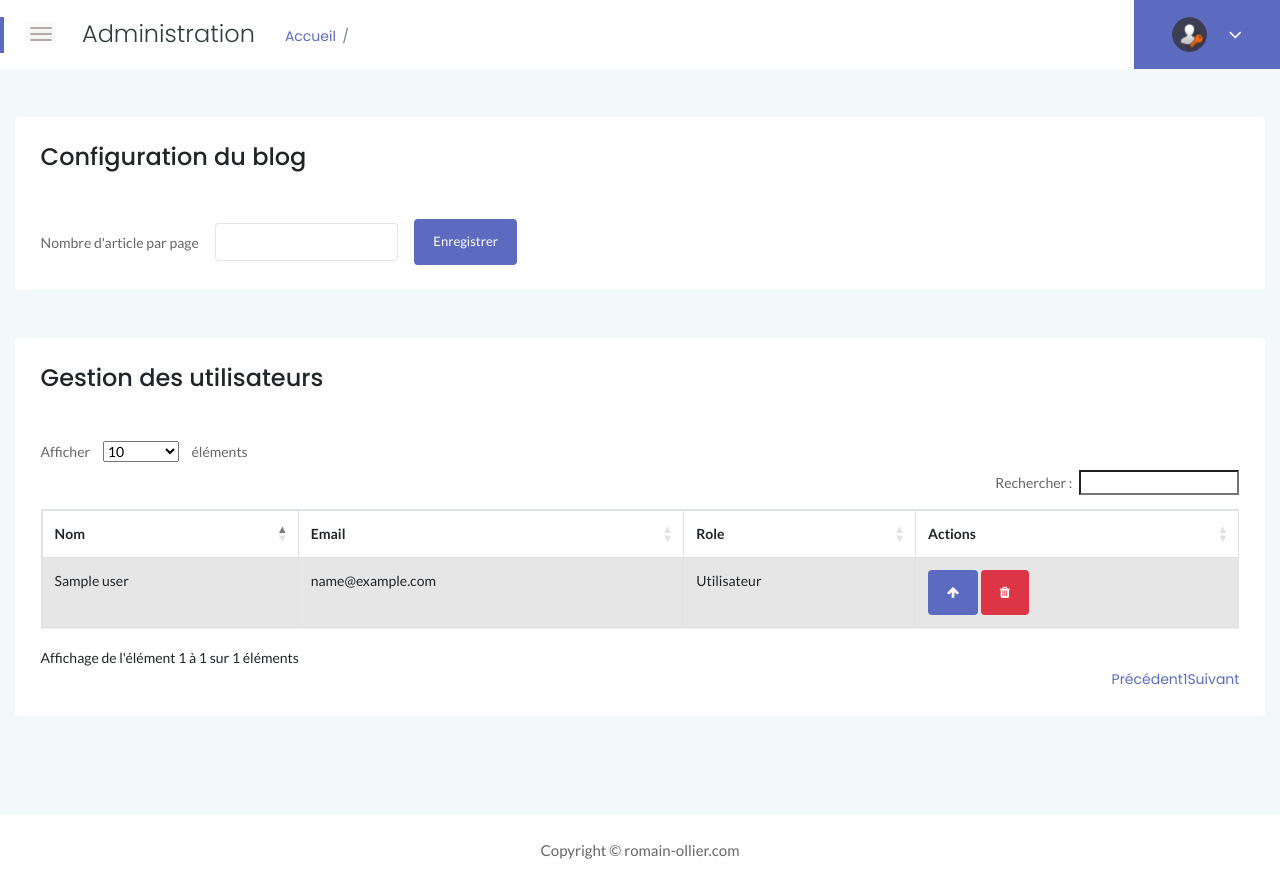
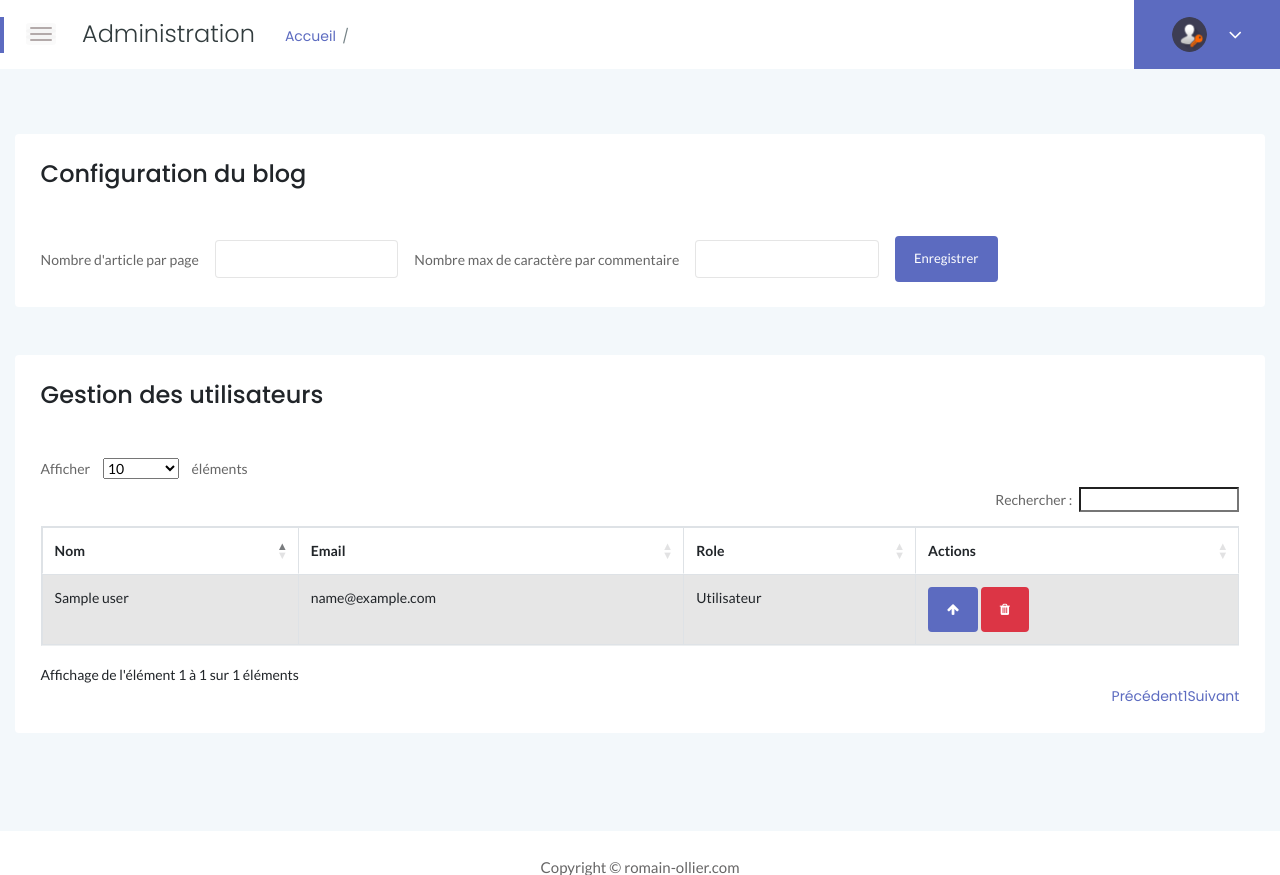
Before and after one commit to RomainDW/Blog-PHP, a PHP site: template views/admin/dashboard/index.html.twig in a window 1280 px wide. Shown: the top 875 px of the page. Run offline with PHP 8.4, Linux system fonts and the light colour scheme; the template is opened without the code that fills it: most values are stand-ins (such as "Sample title", 1, 10 or a date in 2020); some libraries are stand-ins or nearby versions.

Commit message:
:heavy_plus_sign: [Dashboard] : adding max characters config

```diff
--- a/controllers/BlogController.php
+++ b/controllers/BlogController.php
@@ -9,7 +9,7 @@ class BlogController extends Controller
     public function index() {
 
         // define how many results you want per page
-        $results_per_page = $this->model->getConfig();
+        $results_per_page = $this->model->getConfig()['ppp'];
 
         // find out the number of results stored in database
         $number_of_posts = $this->blogModel->getNumberOfPosts();
@@ -70,7 +70,8 @@ class BlogController extends Controller
                 echo $this->twig->render('front/post/index.html.twig', [
                     'post'      => $post,
                     'comments'  => $comments,
-                    'message'   => $this->msg
+                    'message'   => $this->msg,
+                    'maxLength' => $this->model->getConfig()['characters']
                 ]);
 
             } else {
--- a/controllers/CommentsController.php
+++ b/controllers/CommentsController.php
@@ -16,7 +16,9 @@ class CommentsController extends Controller
         // if user or admin is logged
         if ($this->isLogged()) {
 
-            $maxLength = 500;
+            $config = $this->model->getConfig();
+
+            $maxLength = $config['characters'];
 
             /*
              * if the user or the admin submit a comment and if fields are not empty, add the comment
--- a/views/admin/dashboard/index.html.twig
+++ b/views/admin/dashboard/index.html.twig
@@ -10,6 +10,11 @@
 
 {% block main %}
 
+    <div class="col-6 mb-3">
+        <!-- Notifications -->
+        {{ message.display }}
+    </div>
+
     <!-- START BLOG CONFIGURATION -->
     <div class="col-12">
         <div class="card">
@@ -19,17 +24,23 @@
                 </div>
 
                 <div>
+                    <form class="form-inline" method="post" action="?c=adminDashboard&t=editConfig">
 
-                    <!-- Notifications -->
-                    {{ message.display }}
-
-                    <!-- Posts per page -->
-                    <form class="form-inline" method="post" action="?c=adminDashboard&t=editConfig">
+                        <!-- Posts per page -->
                         <div class="form-group">
                             <label for="ppp">Nombre d'article par page</label>
-                            <input type="number" id="ppp" name ="ppp" class="form-control mx-sm-3" value="{{ config }}">
+                            <input type="number" id="ppp" name ="ppp" class="form-control mx-sm-3" value="{{ config.ppp }}">
                         </div>
+
+                        <!-- Characters per comment -->
+                        <div class="form-group">
+                            <label for="ppp">Nombre max de caractère par commentaire</label>
+                            <input type="number" id="cpc" name ="cpc" class="form-control mx-sm-3" value="{{ config.characters }}">
+                        </div>
+
+                        <!-- Submit button -->
                         <input type="submit" class="btn btn-primary" name="edit_config" value="Enregistrer">
+
                     </form>
 
                 </div>
--- a/views/front/post/_partials/comments.html.twig
+++ b/views/front/post/_partials/comments.html.twig
@@ -13,7 +13,7 @@
                 <input type="hidden" name="id_user" value="{% if session.admin %}{{ session.admin.id }}{% elseif session.user %}{{ session.user.id }}{% endif %}">
                 <input type="hidden" name="id_post" value="{{ post.id }}">
                 <div class="form-group">
-                    <textarea maxlength="500" class="form-control" name="content" rows="3"></textarea>
+                    <textarea maxlength="{{ maxLength }}" class="form-control" name="content" rows="3"></textarea>
                 </div>
                 <button type="submit" class="btn btn-primary">Envoyer</button>
             </form>
```
Also changed, not shown: controllers/AdminDashboardController.php (+15 -3 lines), models/Model.php (+6 -4 lines).
